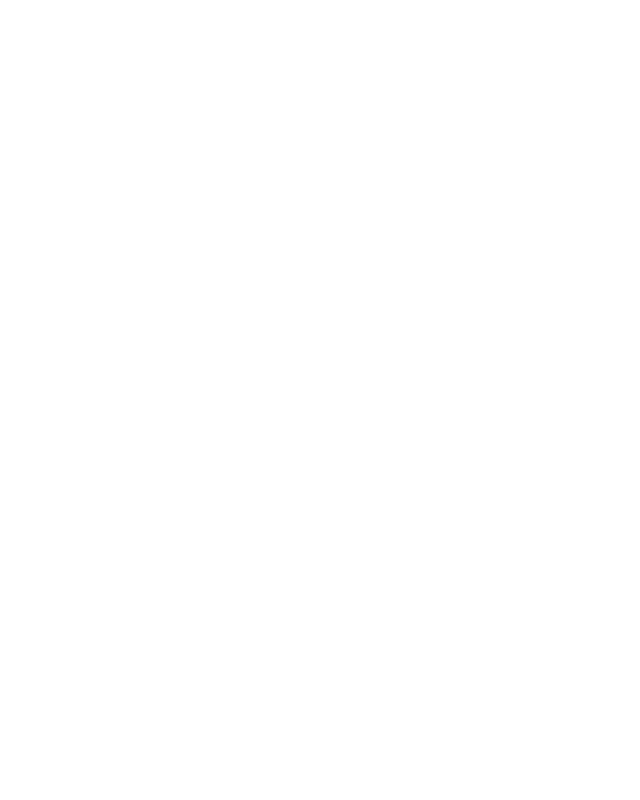
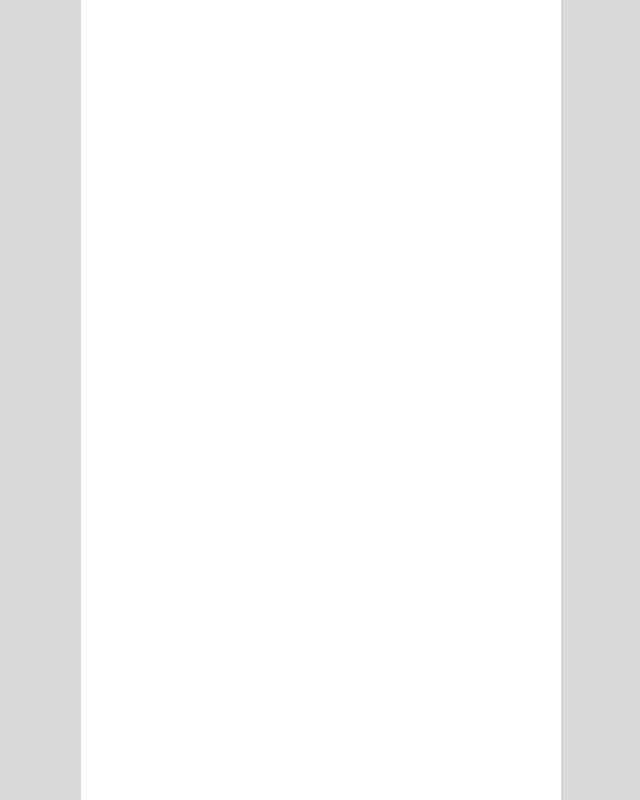
Before and after one commit to sleepingprincess2023/Client, a React (Create React App) app: page /face in a window 1280 px wide. Before the commit this address had no page. Shown: the whole page, without its empty margins (319-959 px from the left). Built offline with nearby package versions, Linux system fonts and the light colour scheme.

Commit message:
FEAT: facepage

```diff
--- a/package.json
+++ b/package.json
@@ -3,6 +3,10 @@
   "version": "0.1.0",
   "private": true,
   "dependencies": {
+    "@emotion/css": "^11.11.2",
+    "@mediapipe/camera_utils": "^0.3.1675466862",
+    "@mediapipe/drawing_utils": "^0.3.1675466124",
+    "@mediapipe/hands": "^0.4.1675469240",
     "@testing-library/jest-dom": "^5.17.0",
     "@testing-library/react": "^13.4.0",
     "@testing-library/user-event": "^13.5.0",
@@ -12,6 +16,7 @@
     "react-dom": "^18.2.0",
     "react-router-dom": "^6.14.2",
     "react-scripts": "5.0.1",
+    "react-webcam": "^7.1.1",
     "styled-components": "^6.0.7",
     "web-vitals": "^2.1.4"
   },
--- /dev/null
+++ b/src/components/Face/index.jsx
@@ -0,0 +1,15 @@
+import React from "react";
+import * as _ from "../../common/PageWrapStyle";
+import * as F from "./style";
+
+export default function Face() {
+  return (
+    <>
+      <_.PageWrap>
+        <_.PageContainer>
+          <F.FaceWrap></F.FaceWrap>
+        </_.PageContainer>
+      </_.PageWrap>
+    </>
+  );
+}
--- /dev/null
+++ b/src/components/Face/style.js
@@ -0,0 +1,7 @@
+import styled from "styled-components";
+
+export const FaceWrap = styled.div`
+  width: 480px;
+  height: 100vh;
+  background: white;
+`;
--- a/src/components/Login/style.js
+++ b/src/components/Login/style.js
@@ -39,4 +39,5 @@
   margin-top: 200px;
   border: none;
   border-radius: 50px;
+  margin-left: 40px;
 `;
--- a/src/components/router/index.jsx
+++ b/src/components/router/index.jsx
@@ -3,6 +3,7 @@
 import MainPage from "../Main";
 import LoginPage from "../../pages/LoginPage";
 import SignupPage from "../../pages/SignupPage";
+import FacePage from "../../pages/FacePage";
 
 const Router = () => {
   return (
@@ -11,6 +12,7 @@
         <Route path="/" element={<MainPage />} />
         <Route path="/login" element={<LoginPage />} />
         <Route path="/signup" element={<SignupPage />} />
+        <Route path="/face" element={<FacePage />} />
       </Switch>
     </>
   );
--- /dev/null
+++ b/src/pages/FacePage/index.jsx
@@ -0,0 +1,10 @@
+import React from "react";
+import Face from "../../components/Face";
+
+export default function FacePage() {
+  return (
+    <>
+      <Face />
+    </>
+  );
+}
```
Also changed, not shown: 1 other file (tests, documents, lock files or other folders).
